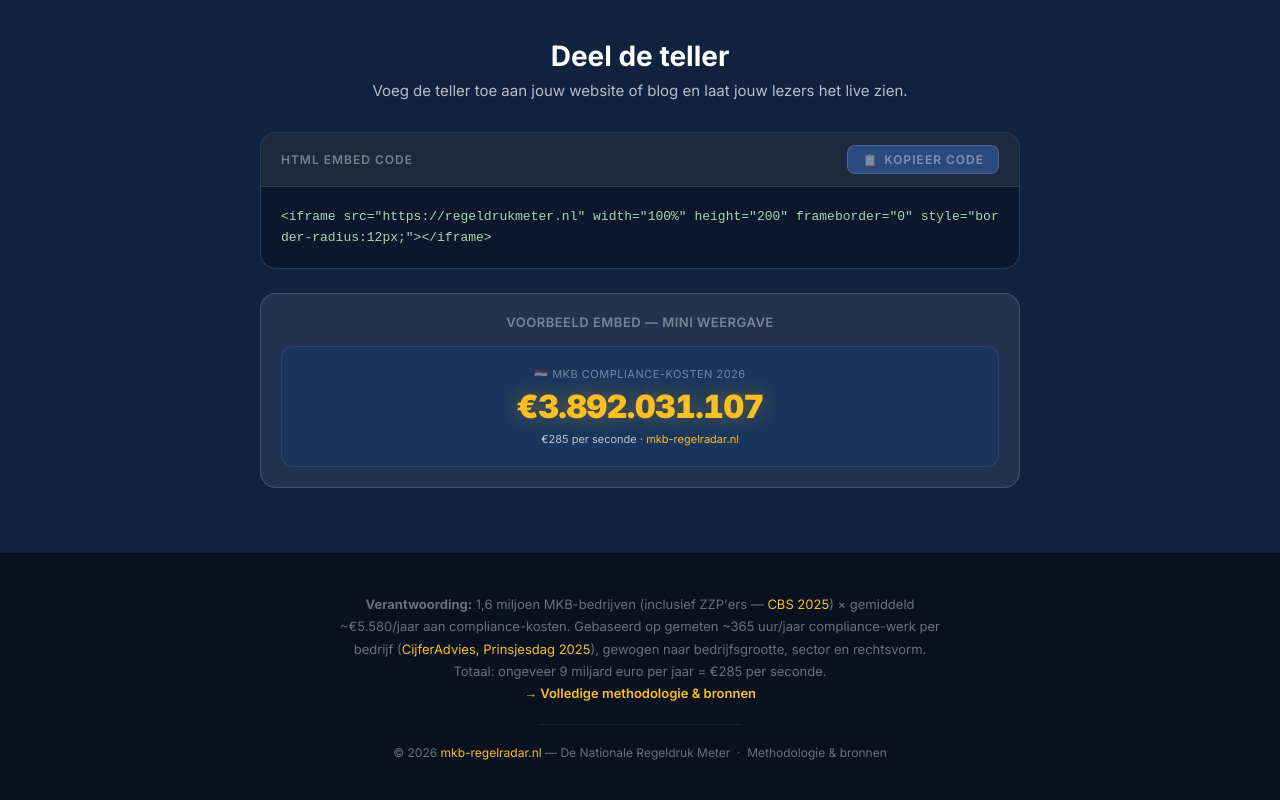
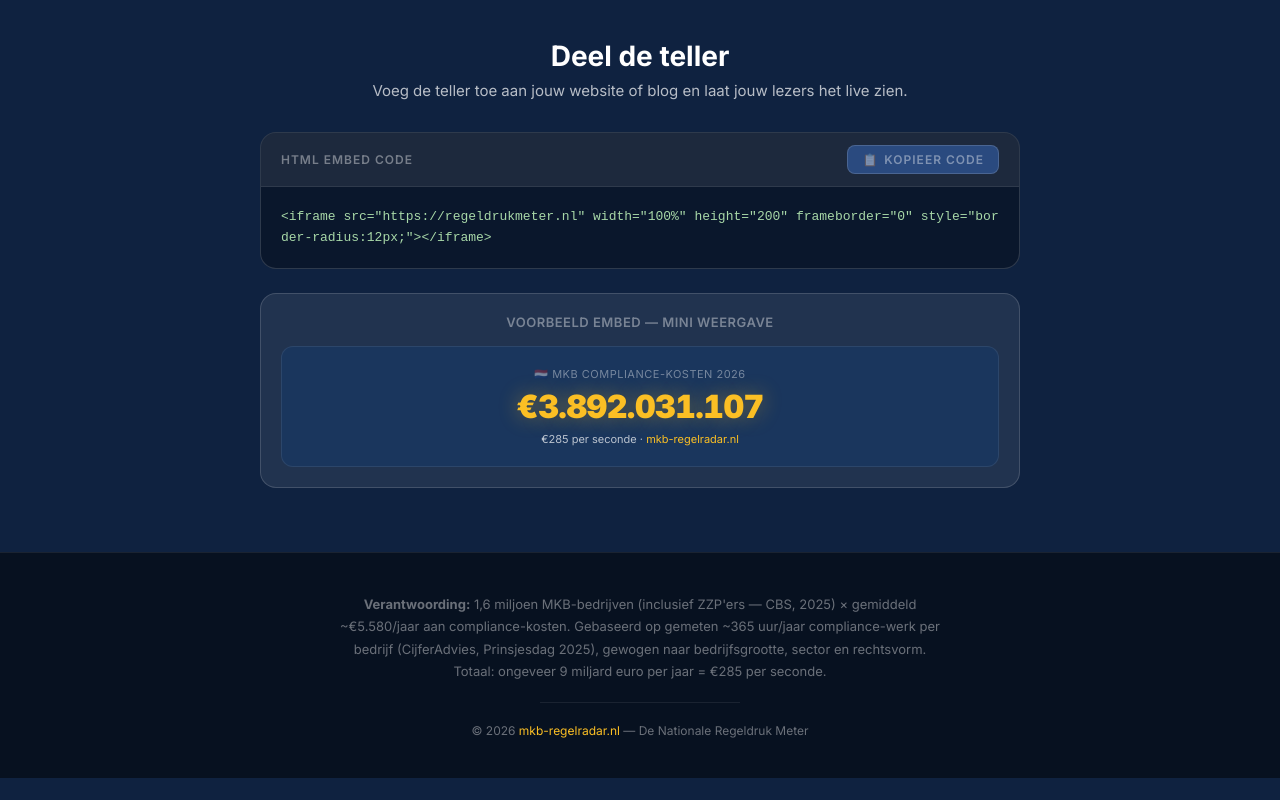
Before and after one commit to paulverkerk/regeldrukmeter, a plain HTML site: page index.html in a window 1280 px wide. Shown: the part 1443-2243 px from the top of the page. After the commit the page ends 2221 px from the top, so only its background shows below. Drawn offline with Linux system fonts and the light colour scheme.

Commit message:
REVERT: verwijder ongeautoriseerde links en knop uit verantwoording (toegevoegd zonder toestemming in backup 2 jun)

```diff
--- a/index.html
+++ b/index.html
@@ -738,13 +738,10 @@
 
 
       <p class="footer-methodology">
-        <strong>Verantwoording:</strong> 1,6 miljoen MKB-bedrijven (inclusief ZZP'ers —
-        <a href="/methodologie#bronnen">CBS 2025</a>) × gemiddeld ~€5.580/jaar aan compliance-kosten.
-        Gebaseerd op gemeten ~365 uur/jaar compliance-werk per bedrijf
-        (<a href="/methodologie#bronnen">CijferAdvies, Prinsjesdag 2025</a>),
+        <strong>Verantwoording:</strong> 1,6 miljoen MKB-bedrijven (inclusief ZZP'ers — CBS, 2025) × gemiddeld ~€5.580/jaar aan compliance-kosten.
+        Gebaseerd op gemeten ~365 uur/jaar compliance-werk per bedrijf (CijferAdvies, Prinsjesdag 2025),
         gewogen naar bedrijfsgrootte, sector en rechtsvorm.
         Totaal: ongeveer 9 miljard euro per jaar = €285 per seconde.
-        <br><a href="/methodologie" style="color: var(--amber); font-weight: 600;">→ Volledige methodologie &amp; bronnen</a>
       </p>
 
       <hr class="footer-divider">
@@ -752,8 +749,6 @@
       <p class="footer-copy">
         © 2026 <a href="https://mkb-regelradar.nl" style="color: var(--amber); text-decoration: none;">mkb-regelradar.nl</a>
         — De Nationale Regeldruk Meter
-        &nbsp;·&nbsp;
-        <a href="/methodologie" style="color: var(--white-40); text-decoration: none;">Methodologie &amp; bronnen</a>
       </p>
     </div>
   </footer>
```
